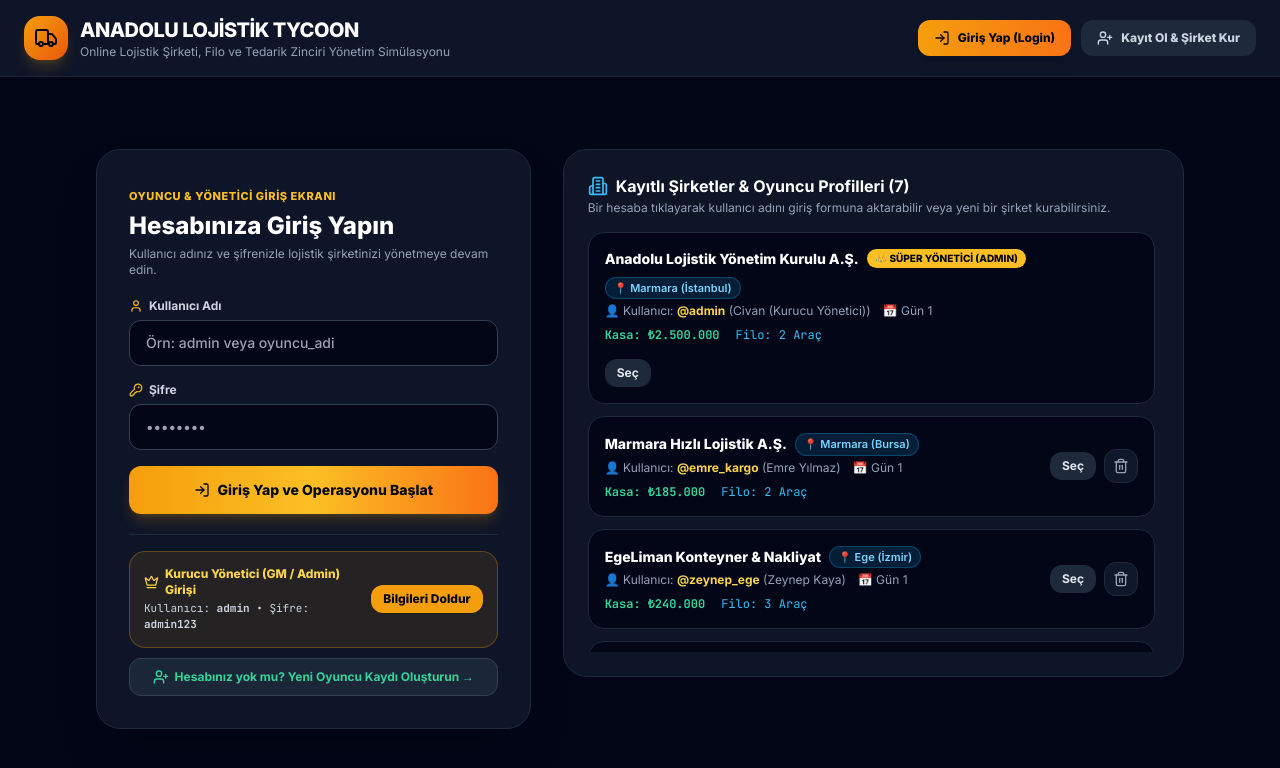
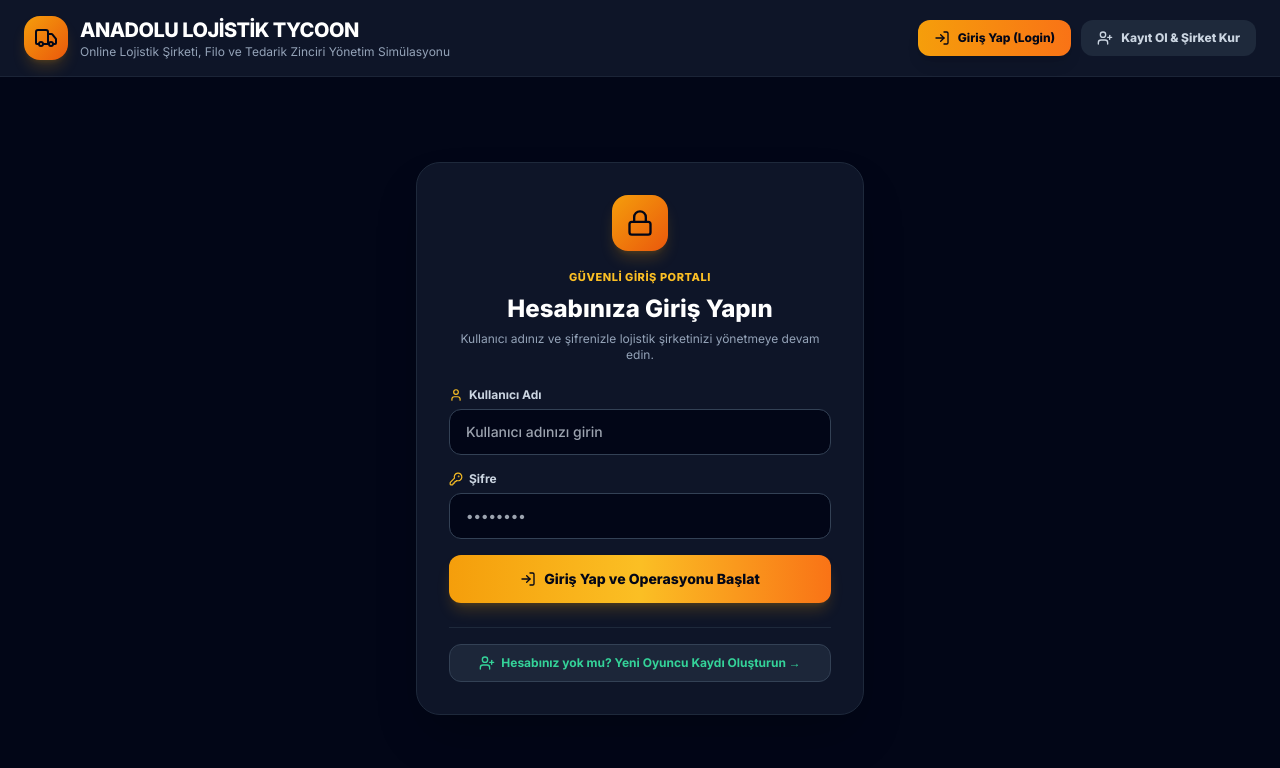
Before and after one commit to civanytb1-prog/lojistik, a React (Vite) app: page / in a window 1280 px wide. Shown: the top 768 px of the page. Built offline with nearby package versions, Linux system fonts and the light colour scheme.

Commit message:
Clean secure login screen and admin-only demo account switching

```diff
--- a/src/App.jsx
+++ b/src/App.jsx
@@ -452,6 +452,7 @@ export default function App() {
   // Ana sayfa açıldığında her zaman Giriş Yap (Login) ekranı ile karşıla
   const [activeUsername, setActiveUsername] = useState(null);
   const [game, setGame] = useState(null);
+  const [impersonatedByAdmin, setImpersonatedByAdmin] = useState(false);
 
   const [showAuthModal, setShowAuthModal] = useState(false);
   // speed: 0=Duraklat, 1=Gerçekçi (1 Oyun Saati = 1 Gerçek Dk -> 1sn'de 1dk), 5=5x, 15=15x, 60=60x
@@ -505,6 +506,7 @@ export default function App() {
     setAccounts(updatedAccounts);
     setActiveUsername(newAccount.username);
     setGame(newGameState);
+    setImpersonatedByAdmin(false);
     setSelectedCityId(null);
     setShowAuthModal(false);
 
@@ -517,7 +519,7 @@ export default function App() {
   };
 
   // Mevcut Oyuncu Hesabına Giriş
-  const handleLoginAccount = (username) => {
+  const handleLoginAccount = (username, options = {}) => {
     const found = accounts.find((a) => a.username === username);
     if (!found) return;
     setActiveUsername(found.username);
@@ -525,6 +527,9 @@ export default function App() {
       ...found.gameState,
       isAdmin: Boolean(found.isAdmin || found.gameState?.isAdmin),
     });
+    setImpersonatedByAdmin(
+      Boolean(options.fromAdmin && found.username.toLowerCase() !== 'admin')
+    );
     setSelectedCityId(null);
     setShowAuthModal(false);
     try {
@@ -1817,6 +1822,20 @@ export default function App() {
             >
               <Crown className="w-4 h-4" />
               <span>Admin Paneli</span>
+            </button>
+          )}
+
+          {impersonatedByAdmin && !game.isAdmin && (
+            <button
+              onClick={() => {
+                handleLoginAccount('admin');
+                setActiveTab('admin');
+              }}
+              className="px-3 py-1.5 rounded-xl border bg-amber-500/20 border-amber-400/60 text-amber-300 hover:bg-amber-500/30 text-xs font-extrabold flex items-center gap-1.5 transition shadow-lg"
+              title="Demo hesap testini bitirip Admin Paneli hesabına geri dön"
+            >
+              <Crown className="w-4 h-4" />
+              <span>Admin'e Dön</span>
             </button>
           )}
 
@@ -3514,7 +3533,10 @@ export default function App() {
                 accounts={accounts}
                 activeUsername={activeUsername}
                 onAdminAction={handleAdminAction}
-                onSwitchToAccount={handleLoginAccount}
+                onSwitchToAccount={(username) => {
+                  handleLoginAccount(username, { fromAdmin: true });
+                  setActiveTab('command');
+                }}
                 onCreateDemoPlayer={handleCreateDemoPlayer}
               />
             )}
--- a/src/components/AdminPanel.jsx
+++ b/src/components/AdminPanel.jsx
@@ -293,10 +293,22 @@ export default function AdminPanel({
                 @{targetAccount.username} — {targetGame.companyName} ({targetAccount.ceoName})
               </h3>
             </div>
-            <div className="text-right font-mono">
-              <div className="text-xs text-slate-400">Oyuncunun Kasa Bakiyesi</div>
-              <div className="text-lg font-extrabold text-emerald-400">
-                ₺{(targetGame.cash || 0).toLocaleString('tr-TR')}
+            <div className="flex items-center gap-3">
+              {targetAccount.username !== activeUsername && (
+                <button
+                  type="button"
+                  onClick={() => onSwitchToAccount(targetAccount.username)}
+                  className="px-3 py-1.5 rounded-xl bg-sky-500/20 hover:bg-sky-500/30 border border-sky-400/50 text-sky-300 text-xs font-extrabold transition"
+                  title="Bu oyuncunun hesabına geçiş yaparak oyunu onun gözünden test et"
+                >
+                  🚀 Hesaba Geç (Test Et)
+                </button>
+              )}
+              <div className="text-right font-mono">
+                <div className="text-xs text-slate-400">Oyuncunun Kasa Bakiyesi</div>
+                <div className="text-lg font-extrabold text-emerald-400">
+                  ₺{(targetGame.cash || 0).toLocaleString('tr-TR')}
+                </div>
               </div>
             </div>
           </div>
--- a/src/components/AuthOnboarding.jsx
+++ b/src/components/AuthOnboarding.jsx
@@ -190,14 +190,16 @@ export default function AuthOnboarding({
         )}
 
         {mode === 'login' ? (
-          <div className="grid grid-cols-1 lg:grid-cols-12 gap-8 items-start">
-            {/* SOL 5 SÜTUN: ANA GİRİŞ (LOGIN) FORMU */}
-            <div className="lg:col-span-5 bg-slate-900/95 border border-slate-800 rounded-3xl p-6 sm:p-8 shadow-2xl space-y-5">
-              <div className="space-y-1">
+          <div className="max-w-md w-full mx-auto">
+            <div className="bg-slate-900/95 border border-slate-800 rounded-3xl p-6 sm:p-8 shadow-2xl space-y-6">
+              <div className="space-y-1.5 text-center">
+                <div className="w-14 h-14 mx-auto rounded-2xl bg-gradient-to-br from-amber-500 to-orange-600 flex items-center justify-center shadow-lg shadow-amber-500/20 mb-3">
+                  <Lock className="w-7 h-7 text-slate-950" />
+                </div>
                 <span className="text-[11px] font-extrabold uppercase tracking-wider text-amber-400">
-                  Oyuncu & Yönetici Giriş Ekranı
+                  Güvenli Giriş Portalı
                 </span>
-                <h2 className="text-2xl font-extrabold text-white flex items-center gap-2">
+                <h2 className="text-2xl font-extrabold text-white">
                   Hesabınıza Giriş Yapın
                 </h2>
                 <p className="text-xs text-slate-400">
@@ -214,9 +216,10 @@ export default function AuthOnboarding({
                   <input
                     type="text"
                     required
+                    autoComplete="username"
                     value={loginUsername}
                     onChange={(e) => setLoginUsername(e.target.value)}
-                    placeholder="Örn: admin veya oyuncu_adi"
+                    placeholder="Kullanıcı adınızı girin"
                     className="w-full px-4 py-3 rounded-xl bg-slate-950 border border-slate-700 focus:border-amber-400 outline-none text-sm text-white font-medium"
                   />
                 </div>
@@ -229,6 +232,7 @@ export default function AuthOnboarding({
                   <input
                     type="password"
                     required
+                    autoComplete="current-password"
                     value={loginPassword}
                     onChange={(e) => setLoginPassword(e.target.value)}
                     placeholder="••••••••"
@@ -245,31 +249,7 @@ export default function AuthOnboarding({
                 </button>
               </form>
 
-              {/* Süper Yönetici (Admin) Hızlı Doldurma Kutusu */}
-              <div className="pt-4 border-t border-slate-800 space-y-2.5">
-                <div className="p-3.5 rounded-2xl bg-amber-500/10 border border-amber-500/30 flex items-center justify-between gap-3">
-                  <div>
-                    <div className="text-xs font-extrabold text-amber-300 flex items-center gap-1.5">
-                      <Crown className="w-4 h-4" />
-                      Kurucu Yönetici (GM / Admin) Girişi
-                    </div>
-                    <div className="text-[11px] text-slate-300 font-mono mt-0.5">
-                      Kullanıcı: <strong>admin</strong> • Şifre: <strong>admin123</strong>
-                    </div>
-                  </div>
-                  <button
-                    type="button"
-                    onClick={() => {
-                      setLoginUsername('admin');
-                      setLoginPassword('admin123');
-                      setErrorMsg('');
-                    }}
-                    className="px-3 py-1.5 rounded-xl bg-amber-500 hover:bg-amber-400 text-slate-950 font-extrabold text-xs shrink-0 shadow"
-                  >
-                    Bilgileri Doldur
-                  </button>
-                </div>
-
+              <div className="pt-4 border-t border-slate-800">
                 <button
                   type="button"
                   onClick={() => {
@@ -281,95 +261,6 @@ export default function AuthOnboarding({
                   <UserPlus className="w-4 h-4" />
                   Hesabınız yok mu? Yeni Oyuncu Kaydı Oluşturun →
                 </button>
-              </div>
-            </div>
-
-            {/* SAĞ 7 SÜTUN: SUNUCUDAKİ KAYITLI ŞİRKETLER LİSTESİ */}
-            <div className="lg:col-span-7 bg-slate-900/90 border border-slate-800 rounded-3xl p-6 space-y-4">
-              <div className="flex items-center justify-between">
-                <div>
-                  <h2 className="text-base font-bold text-white flex items-center gap-2">
-                    <Building2 className="w-5 h-5 text-sky-400" />
-                    Kayıtlı Şirketler & Oyuncu Profilleri ({accounts.length})
-                  </h2>
-                  <p className="text-xs text-slate-400 mt-0.5">
-                    Bir hesaba tıklayarak kullanıcı adını giriş formuna aktarabilir veya yeni bir şirket kurabilirsiniz.
-                  </p>
-                </div>
-              </div>
-
-              <div className="space-y-3 max-h-[420px] overflow-y-auto pr-1">
-                {accounts.map((acc) => {
-                  const g = acc.gameState;
-                  const hqCity = CITIES.find((c) => c.id === g?.hqCityId);
-                  const isSelectedForLogin =
-                    loginUsername.toLowerCase() === acc.username.toLowerCase();
-
-                  return (
-                    <div
-                      key={acc.username}
-                      onClick={() => {
-                        setLoginUsername(acc.username);
-                        setLoginPassword('');
-                        setErrorMsg('');
-                      }}
-                      className={`p-4 rounded-2xl border cursor-pointer transition flex flex-wrap items-center justify-between gap-4 ${
-                        isSelectedForLogin
-                          ? 'bg-amber-500/15 border-amber-400 shadow-md'
-                          : 'bg-slate-950 border-slate-800 hover:border-slate-700'
-                      }`}
-                    >
-                      <div className="space-y-1">
-                        <div className="flex flex-wrap items-center gap-2">
-                          <span className="text-sm font-extrabold text-white">
-                            {g?.companyName || acc.companyName}
-                          </span>
-                          {acc.isAdmin && (
-                            <span className="text-[10px] px-2 py-0.5 rounded-full bg-amber-400 text-slate-950 font-black">
-                              👑 SÜPER YÖNETİCİ (ADMIN)
-                            </span>
-                          )}
-                          <span className="text-[11px] px-2 py-0.5 rounded-full bg-sky-500/15 text-sky-300 border border-sky-500/30 font-semibold">
-                            📍 {g?.regionId || acc.regionId} ({hqCity?.name})
-                          </span>
-                        </div>
-                        <div className="text-xs text-slate-400 flex flex-wrap items-center gap-3">
-                          <span>
-                            👤 Kullanıcı: <strong className="text-amber-300">@{acc.username}</strong> ({acc.ceoName})
-                          </span>
-                          <span>📅 Gün {g?.day || 1}</span>
-                        </div>
-                        <div className="flex items-center gap-4 text-xs font-mono pt-1">
-                          <span className="text-emerald-400 font-bold">
-                            Kasa: ₺{(g?.cash || 0).toLocaleString('tr-TR')}
-                          </span>
-                          <span className="text-sky-400">
-                            Filo: {g?.vehicles?.length || 0} Araç
-                          </span>
-                        </div>
-                      </div>
-
-                      <div className="flex items-center gap-2">
-                        <span className="px-3 py-1.5 rounded-xl bg-slate-800 text-xs font-bold text-slate-200">
-                          {isSelectedForLogin ? '✓ Seçildi (Şifre Girin)' : 'Seç'}
-                        </span>
-                        {!acc.isAdmin && (
-                          <button
-                            type="button"
-                            onClick={(e) => {
-                              e.stopPropagation();
-                              onDeleteAccount(acc.username);
-                            }}
-                            title="Kaydı Sil"
-                            className="p-2 rounded-xl bg-slate-900 hover:bg-rose-500/20 text-slate-400 hover:text-rose-400 border border-slate-800 transition"
-                          >
-                            <Trash2 className="w-4 h-4" />
-                          </button>
-                        )}
-                      </div>
-                    </div>
-                  );
-                })}
               </div>
             </div>
           </div>
```
